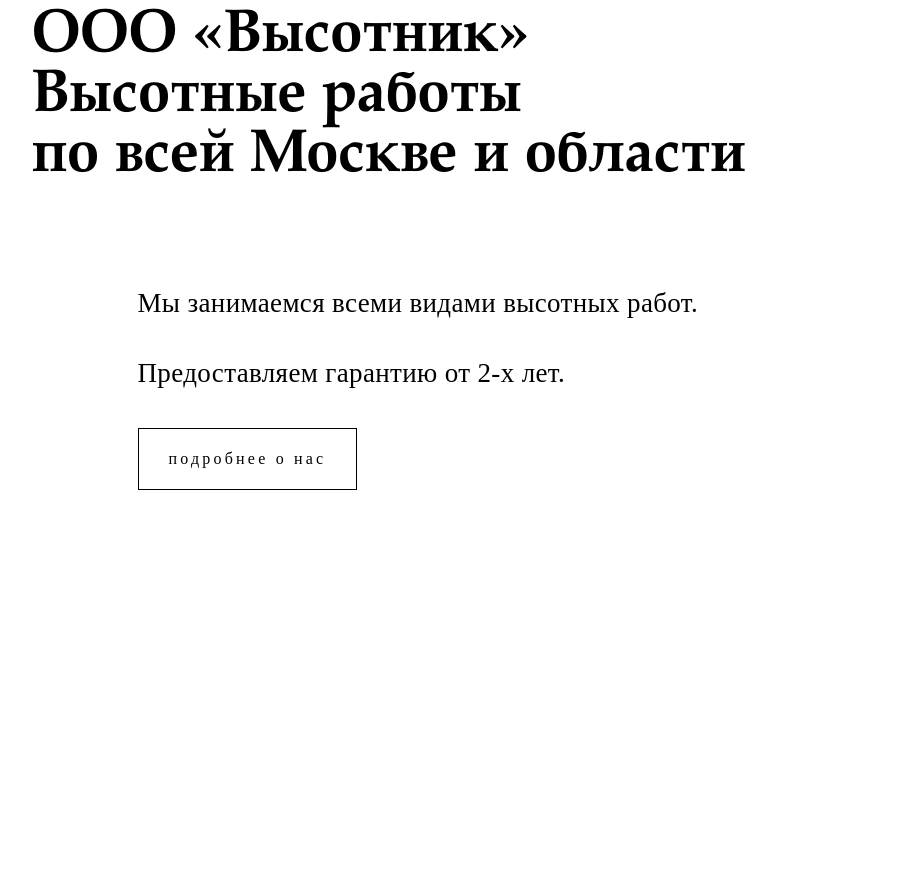
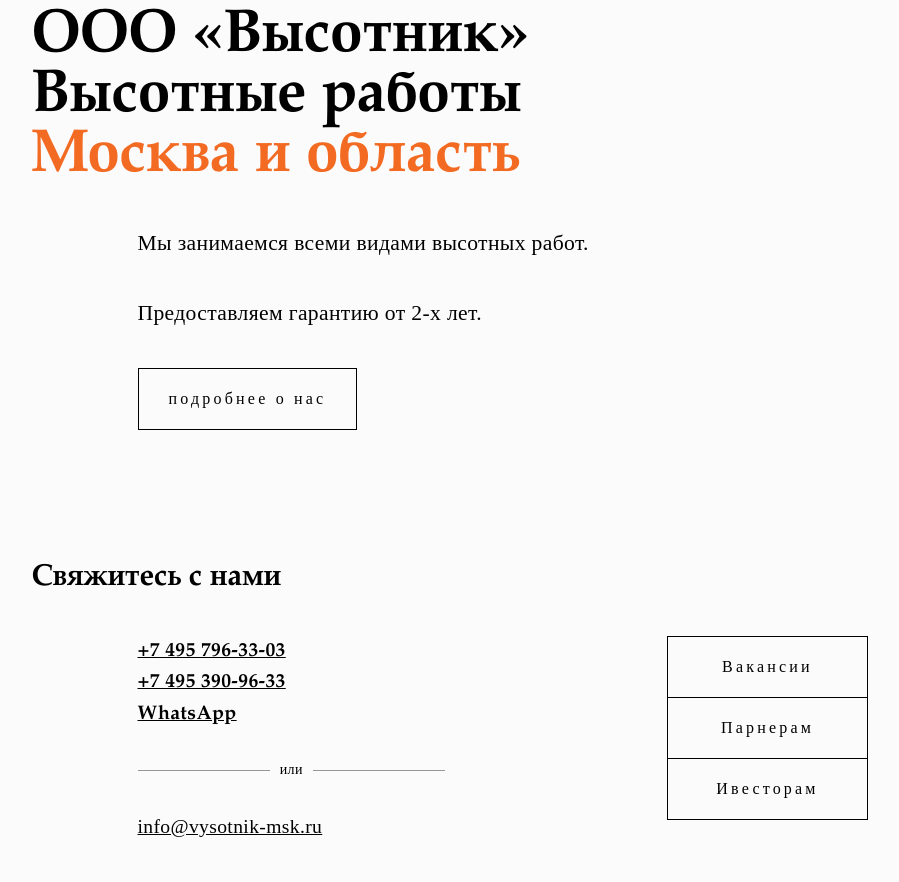
Before and after one commit to marselgabdulov/rope-access, a Gatsby site: page / in a window 1280 px wide. Shown: the part 240-1122 px from the top of the page, without its empty margins (190-1089 px from the left). Before the commit the page ends 820 px from the top, so only its background shows below. Built offline with nearby package versions, Linux system fonts and the light colour scheme; Gatsby itself is replaced by a stand-in of ours.

Commit message:
Add footer

```diff
--- a/src/components/Footer/Footer.js
+++ b/src/components/Footer/Footer.js
@@ -1,99 +1,46 @@
 import React from 'react'
 import Link from 'gatsby-link'
-import './footer.css'
 
-const Footer = () => (
-  <footer className="footer">
-    <div className="footer__container">
-      <div className="footer__address footer__section">
-        <span className="footer__block-header">Адрес</span>
-        <ul className="footer__items">
-          <li className="footer__item">111033, г. Москва,</li>
-          <li className="footer__item">Золоторожский средний</li>
-          <li className="footer__item">переулок, д. 13</li>
-        </ul>
+export function Footer() {
+  return (
+    <div>
+      <div className="grid">
+        <h2 className="col md-push-1 lg-push-2">Свяжитесь с нами</h2>
       </div>
-      <div className="footer__contacts  footer__section">
-        <span className="footer__block-header">Контакты</span>
-        <ul className="footer__items">
-          <li className="footer__item">
-            <a className="footer__link" href="tel:+74957963303">
-              +7 495 796-33-03
-            </a>
-          </li>
-          <li className="footer__item">
-            <a className="footer__link" href="tel:+74953909633">
-              +7 495 390-96-33
-            </a>
-          </li>
-          <li className="footer__item">
-            <a
-              className="footer__link whatsapp"
-              href="https://wa.me/79651897920?text=Я%20заинтересован%20в%20заказе%20услуг%20остекления"
-            >
+
+      <div className="grid">
+        <p className="col sm-12 md-5 lg-3 md-push-1 lg-push-3 contact">
+          <span className="contact-phone">
+            <a href="tel:+74957963303">+7 495 796-33-03</a>
+          </span>
+          <span className="contact-phone">
+            <a href="tel:+74953909633">+7 495 390-96-33</a>
+          </span>
+          <span className="contact-phone">
+            <a href="https://wa.me/79651897920?text=Я%20заинтересован%20в%20заказе%20услуг%20остекления">
               WhatsApp
             </a>
-          </li>
-          <li className="footer__item footer__contacts-item">
-            <a className="footer__link" href="mailto:info@vysotnik-msk.ru">
-              info@vysotnik-msk.ru
-            </a>
-          </li>
-        </ul>
-      </div>
-      <div className="footer__requisites  footer__section">
-        <span className="footer__block-header">Меню</span>
-        <ul className="footer__items">
-          <li className="footer__item">
-            <Link to="/" className="footer__link">
-              Главная
-            </Link>
-          </li>
-          <li className="footer__item">
-            <Link to="/about" className="footer__link">
-              О нас
-            </Link>
-          </li>
-          <li className="footer__item">
-            <Link to="/services" className="footer__link">
-              Услуги
-            </Link>
-          </li>
-          <li className="footer__item">
-            <Link to="/contacts" className="footer__link">
-              Контакты
-            </Link>
-          </li>
-          <li className="footer__item">
-            <Link to="/blog" className="footer__link">
-              Блог
-            </Link>
-          </li>
-        </ul>
-      </div>
-      <div className="footer__working-time  footer__section">
-        <span className="footer__block-header">Время работы</span>
-        <ul className="footer__items">
-          <li>Ежедневно: 9:00—20:00</li>
-        </ul>
-      </div>
+          </span>
+          <span className="contact-or">
+            <span>или</span>
+          </span>
+          <a className="contact-link" href="mailto:info@vysotnik-msk.ru">
+            info@vysotnik-msk.ru
+          </a>
+        </p>
 
-      <div className="footer__admin-links  footer__section">
-        <ul className="footer__items">
-          <li className="footer__item">
-            <Link to="/admin" className="footer__link">
-              техподдержка
-            </Link>
-          </li>
-          <li className="footer__item">
-            <Link to="/vacancies" className="footer__link">
-              викансии
-            </Link>
-          </li>
-        </ul>
+        <div className="col fluid md-3 lg-2 md-push-1 lg-push-2 button-group">
+          <Link to="/vacancies" className="button -block">
+            Вакансии
+          </Link>
+          <Link to="/partners" className="button -block">
+            Парнерам
+          </Link>
+          <Link to="/investors" className="button -block">
+            Ивесторам
+          </Link>
+        </div>
       </div>
     </div>
-  </footer>
-)
-
-export default Footer
+  )
+}
--- a/src/layout/layout.js
+++ b/src/layout/layout.js
@@ -5,7 +5,7 @@ import { StaticQuery, graphql } from 'gatsby'
 import Link from 'gatsby-link'
 
 import { Nav } from '../components/Nav/Nav'
-import Footer from '../components/Footer/Footer'
+import { Footer } from '../components/Footer/Footer'
 // import '../styles/normalize.css'
 import './layout.scss'
 
@@ -35,7 +35,7 @@ const Layout = ({ children }) => (
           <Nav />
           <main>{children}</main>
         </div>
-        {/* <Footer id="page-wrap" /> */}
+        <Footer />
       </>
     )}
   />
--- a/src/pages/index.js
+++ b/src/pages/index.js
@@ -14,16 +14,11 @@ const IndexPage = () => (
             <br />
             Высотные работы
             <br />
-            <span>по всей Москве и области</span>
-            <Typewriter
+            <span className="title-desc"> Москва и область</span>
+            {/* <Typewriter
               className="title-desc"
-              texts={[
-                'Остекление.',
-                'Установка.',
-                'Малярные работы.',
-                'Мойка.',
-              ]}
-            />
+              texts={['Остекление.', 'Установка.', 'Покраска.', 'Мойка.']}
+            /> */}
           </h1>
         </div>
         <div className="grid">
--- a/src/styles/_global.scss
+++ b/src/styles/_global.scss
@@ -111,7 +111,7 @@ p {
   margin-bottom: 20px;
   @include medium {
     margin-bottom: 40px;
-    font-size: 1.5em;
+    font-size: 1.2em;
   }
 }
 
@@ -216,7 +216,7 @@ a {
   line-height: 30px;
   padding: 15px 30px;
   letter-spacing: 0.2em;
-  background-color: white;
+  background-color: $colorBackground;
 
   &:hover {
     background-color: $colorYellow;
@@ -474,8 +474,8 @@ img {
   font-family: $fontHighlight;
   font-weight: bold;
   display: block;
-  font-size: 30px;
-  line-height: 30px;
+  font-size: 1.4em;
+  line-height: 1.6em;
 }
 
 .contact-or {
@@ -498,8 +498,8 @@ img {
 
 .contact-link {
   display: block;
-  font-size: 20px;
-  line-height: 32px;
+  font-size: 1.4em;
+  line-height: 1.6em;
 }
 
 // UTILITIES
--- a/src/styles/_settings.scss
+++ b/src/styles/_settings.scss
@@ -8,7 +8,7 @@ $fontDefault: Montserrat, serif;
 $fontHighlight: Garamond, Times, sans-serif;
 
 // Defining colors
-$colorBackground: white;
+$colorBackground: #fbfbfb;
 $colorYellow: #f36b23;
 $colorBlue: #2839a4;
 $colorSalmon: #f09a7a;
```
